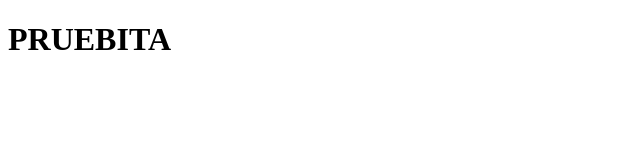
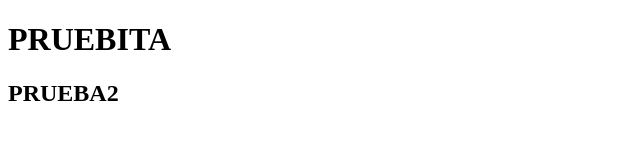
Before and after one commit to ChicoPanda/AliBu, a plain HTML site: page index.html in a window 1280 px wide. Shown: the whole page, without its empty margins (0-640 px from the left). Drawn offline with Linux system fonts and the light colour scheme.

Commit message:
Otra prueba de la implementacion de git en slack

```diff
--- a/index.html
+++ b/index.html
@@ -10,6 +10,7 @@
 
 <body>
    <h1>PRUEBITA</h1>
+   <h2>PRUEBA2</h2>
 </body>
 
 </html>
```
